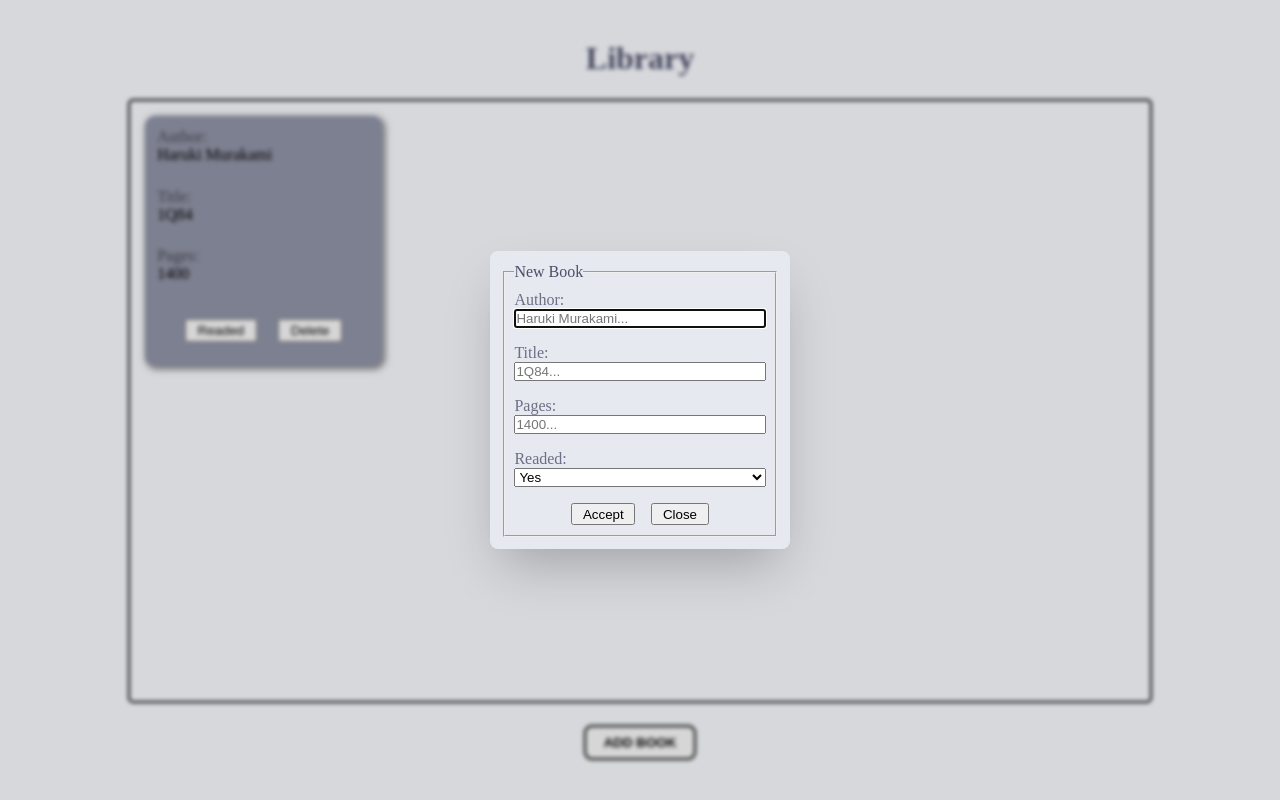
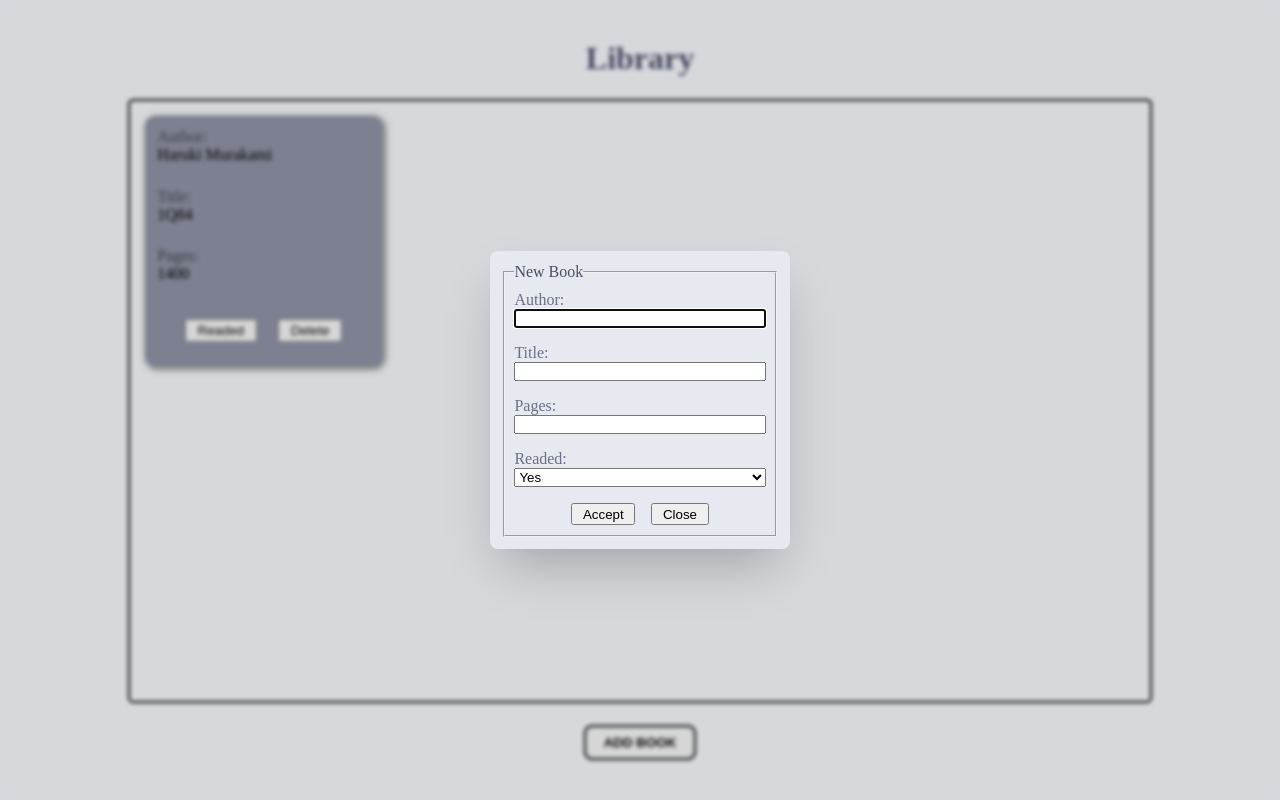
Before and after one commit to jasmirmd/library, a plain HTML site: page index.html in a window 1280 px wide. Both pictures are taken after a click on the button "ADD BOOK". Drawn offline with Linux system fonts and the light colour scheme.

Commit message:
removed placeholders

```diff
--- a/index.html
+++ b/index.html
@@ -13,9 +13,9 @@
       <form method="dialog">
         <fieldset>
           <legend>New Book</legend>
-          <label>Author: <input placeholder="Haruki Murakami..." class="author" type="text"></label>
-          <label>Title: <input placeholder="1Q84..." class="title" type="text"></label>
-          <label>Pages: <input placeholder="1400..." class="pages" type="number"></label>
+          <label>Author: <input class="author" type="text"></label>
+          <label>Title: <input class="title" type="text"></label>
+          <label>Pages: <input class="pages" type="number"></label>
           <label>Readed:
             <select class="readed">
               <option>Yes</option>
```
